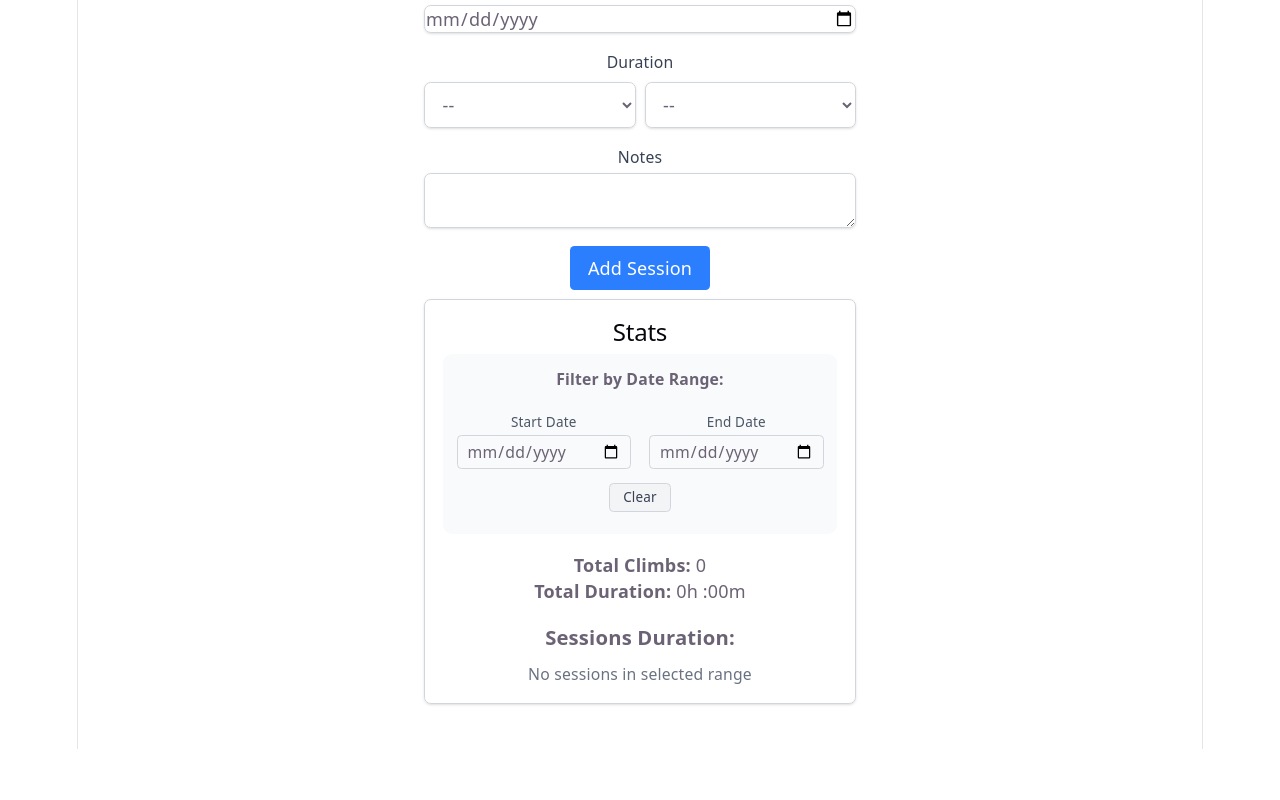
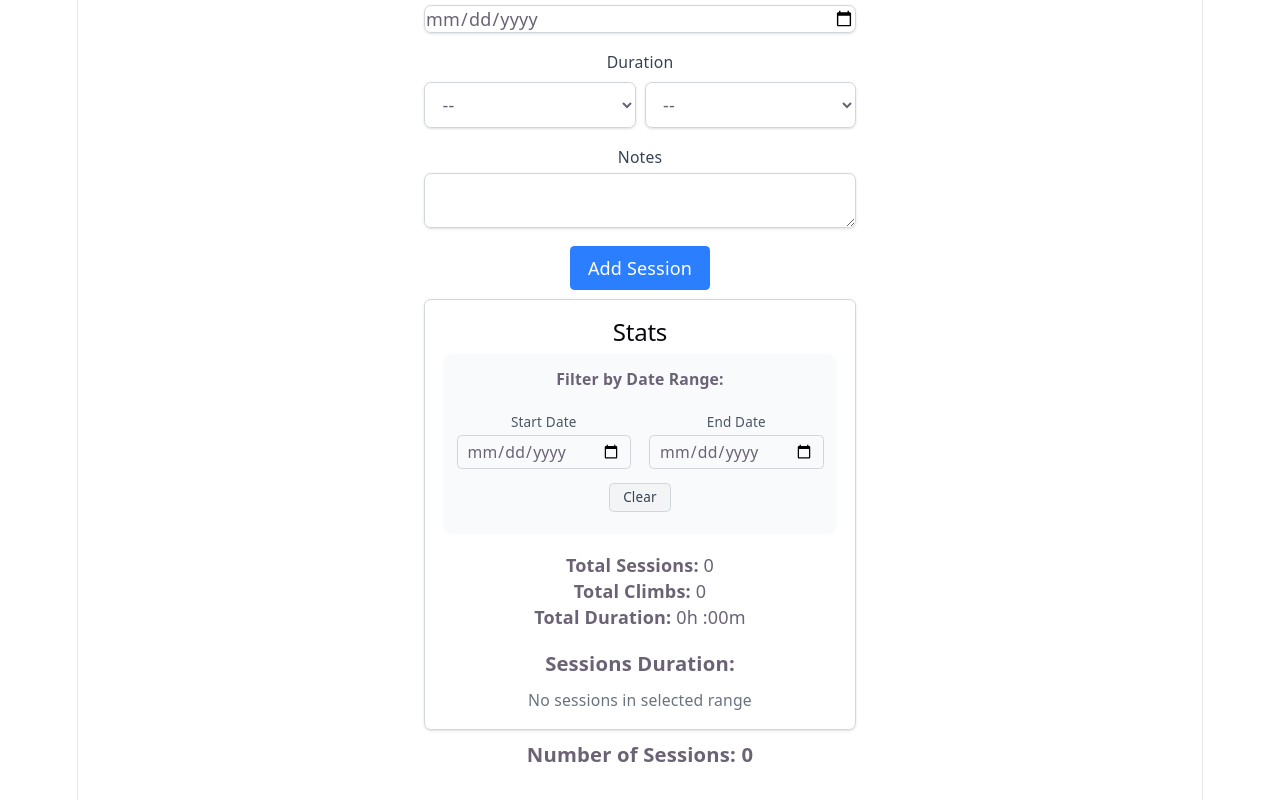
Before and after one commit to mateuszniechwiej/Climbing-Tracker, a React (Vite) app: page / in a window 1280 px wide. Shown: the part 374-1174 px from the top of the page. Before the commit the page ends 1123 px from the top, so only its background shows below. Built offline with nearby package versions, Linux system fonts and the light colour scheme.

Commit message:
Update Session Duration Options and Add Total Sessions Count

```diff
--- a/src/components/SessionList.jsx
+++ b/src/components/SessionList.jsx
@@ -1,10 +1,11 @@
 export default function SessionList({ sessions, onDelete }) {
   return (
     <div className="space-y-4 mt-2">
+      <h3 className="text-lg font-semibold">Number of Sessions: {sessions.length}</h3>
       {sessions.map((session, index) => (
         <div key={index} className="p-4 border border-gray-300 rounded-md shadow-sm">
           <div className="mb-2">
-            <strong>Climbs:</strong>
+            <strong>Number of Climbs:</strong>
             <ul className="list-disc list-inside ml-4">
               {session.climbs?.map((climb, i) => (
                 <li key={i}>
--- a/src/components/Stats.jsx
+++ b/src/components/Stats.jsx
@@ -125,6 +125,7 @@ export default function Stats({ sessions }) {
       </div>
 
       <div className="space-y-2">
+        <p><strong>Total Sessions:</strong> {filteredSessions.length}</p>
         <p><strong>Total Climbs:</strong> {totalClimbs}</p>
         <p><strong>Total Duration:</strong> {formatDuration(totalDuration)}</p>
         {pinkCount > 0 && <p><strong>Pink grades climbed:</strong> {pinkCount}</p>}
```
